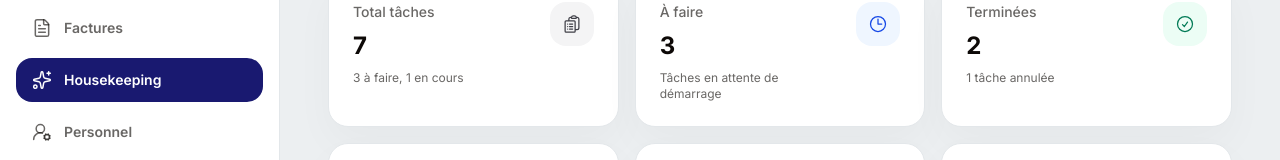
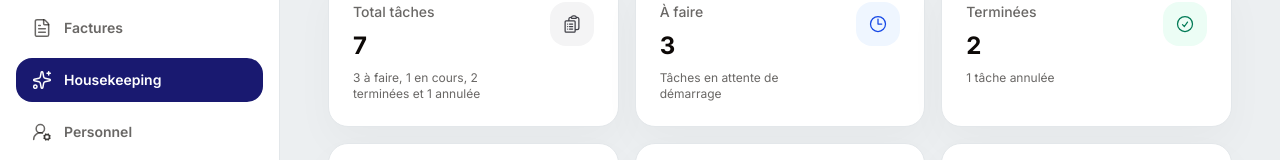
Before and after one commit to Mouad45-bit/hotel-management-system, a Next.js app in the folder frontend/: page /housekeeping/tasks in a window 1280 px wide. Shown: the part 343-503 px from the top of the page. Built offline with nearby package versions, Linux system fonts and the light colour scheme; no server answers.

Commit message:
fix(housekeeping): clarify total task statistic

```diff
--- a/frontend/src/components/housekeeping/HousekeepingStatsCards.tsx
+++ b/frontend/src/components/housekeeping/HousekeepingStatsCards.tsx
@@ -50,7 +50,7 @@ export function HousekeepingStatsCards({
         {
             label: "Total tâches",
             value: stats.total,
-            description: `${stats.todo} à faire, ${stats.inProgress} en cours`,
+            description: `${formatCount(stats.todo, "à faire", "à faire")}, ${formatCount(stats.inProgress, "en cours", "en cours")}, ${formatCount(stats.done, "terminée", "terminées")} et ${formatCount(stats.cancelled, "annulée", "annulées")}`,
             icon: ClipboardDocumentListIcon,
             tone: "default",
         },
```
